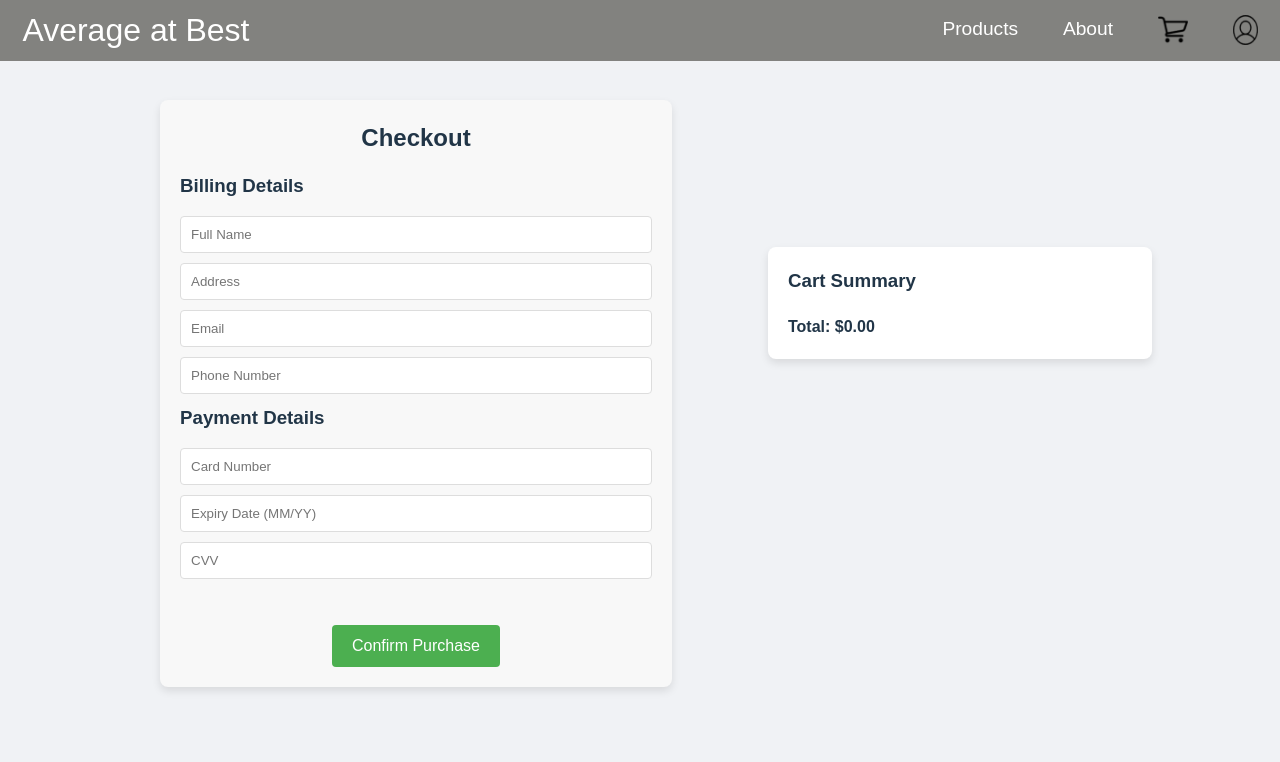
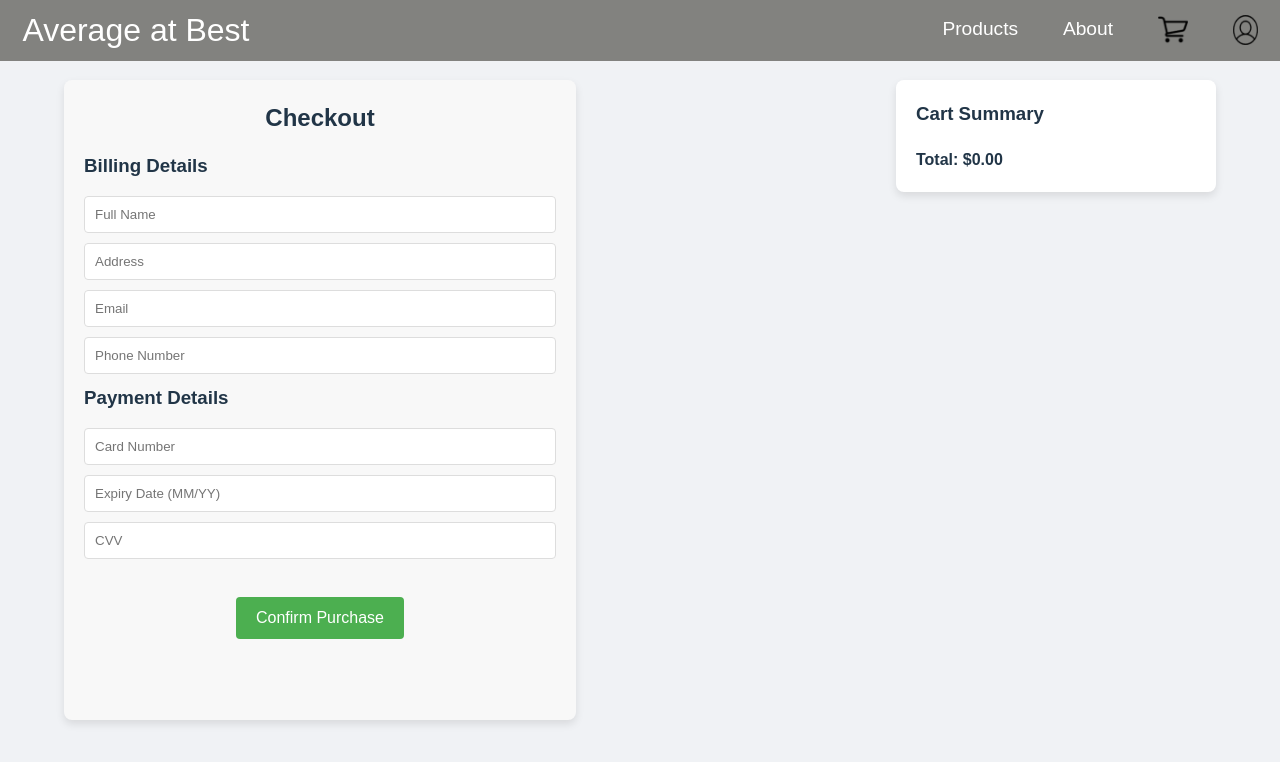
Before and after one commit to noahf909/GITMERN, a React (Vite) app in the folder AAB/: page /Checkout in a window 1280 px wide. Shown: the top 762 px of the page. Built offline with nearby package versions, Linux system fonts and the light colour scheme.

Commit message:
css checkout updates

```diff
--- a/AAB/src/pages/Checkout.css
+++ b/AAB/src/pages/Checkout.css
@@ -1,14 +1,17 @@
 .checkout-container {
-    max-width: 40vw;
-    max-height: 90vh;
-    margin: 0 auto;
-    margin-left: 20vh;
-    margin-top: 5vh;
+    position: fixed;
+    top: 10vh; /* Distance from the top of the viewport */
+    left: 5vw; /* Distance from the left side of the viewport */
+    width: 40vw; /* Set a responsive width */
+    max-width: 600px; /* Limit the maximum width */
+    height: 80vh; /* Set a responsive height */
     padding: 20px;
     background-color: #f8f8f8;
     border-radius: 8px;
     box-shadow: 0 4px 8px rgba(0, 0, 0, 0.1);
     text-align: center;
+    overflow-y: auto; /* Adds scrolling if content overflows */
+    z-index: 1000; /* Ensure it stays above other elements */
   }
 
   .checkout-container h2 {
@@ -16,7 +19,7 @@
   }
 
   .checkout-section {
-    margin-bottom: 2vh;
+    margin-bottom: 1vh;
     text-align: left;
   }
 
@@ -44,13 +47,17 @@
   }
 
   .cart-summary {
-    width: 30%;
+    position: fixed;
+    top: 10vh; /* Position from the top of the viewport, adjust as needed */
+    right: 5vw; /* Position from the right of the viewport */
+    width: 25vw; /* Set a responsive width */
+    max-width: 350px; /* Set a maximum width to prevent it from becoming too wide */
+    max-height: 2000px;
     padding: 20px;
-    margin-top: -55vh;
-    margin-left: 60vw;
     background-color: #ffffff;
     border-radius: 8px;
     box-shadow: 0 4px 8px rgba(0, 0, 0, 0.1);
+    z-index: 1000; /* Ensure it stays on top of other elements */
   }
 
   .cart-item-image {
```
